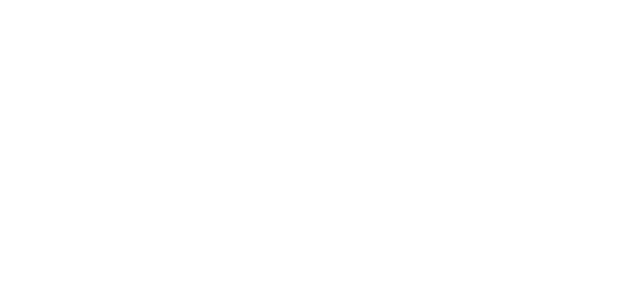
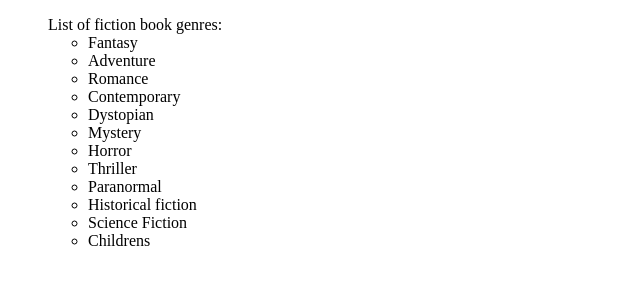
Before and after one commit to samood7308/Book-Store, a plain HTML site: page catageory.html in a window 1280 px wide. Shown: the whole page, without its empty margins (0-640 px from the left). Drawn offline with Linux system fonts and the light colour scheme.

Commit message:
book store

```diff
--- a/catageory.html
+++ b/catageory.html
@@ -7,6 +7,21 @@
     <title>Document</title>
 </head>
 <body>
-
+   <ul>
+    List of fiction book genres:
+    <ul>
+   <li>Fantasy</li>
+   <li>Adventure</li>
+    <li> Romance</li>
+   <li> Contemporary</li>
+   <li> Dystopian</li>
+   <li> Mystery</li>
+   <li> Horror</li>
+   <li> Thriller</li>
+   <li> Paranormal</li>
+   <li> Historical fiction</li>
+   <li> Science Fiction</li>
+   <li> Childrens</li>
+</ul>
 </body>
 </html>
```
Also changed, not shown: contect us.html (+2 -0 lines).
